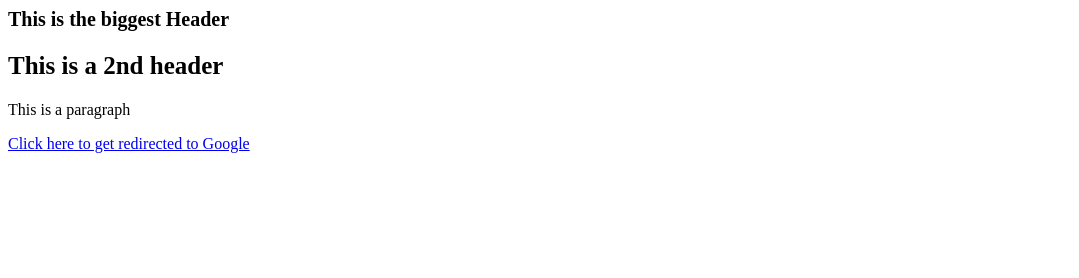
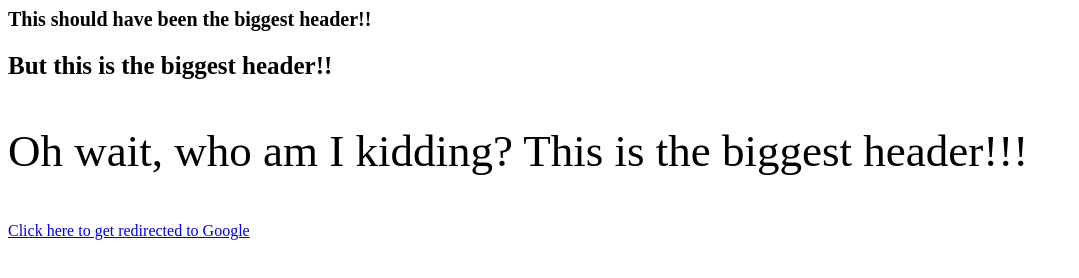
Before and after one commit to rohanpandav/website-test, a plain HTML site: page pageone.html in a window 1280 px wide. Shown: the whole page, without its empty margins (0-1079 px from the left). Drawn offline with Linux system fonts and the light colour scheme.

Commit message:
P tag changed

```diff
--- a/css/test.css
+++ b/css/test.css
@@ -4,3 +4,6 @@ h1{
 h2{
 	font-size: 25px;
 }
+p{
+	font-size: 45px;
+}
--- a/pageone.html
+++ b/pageone.html
@@ -1,12 +1,12 @@
 <html>
 <head>
-	<title>Here's a title</title>
+	<title>This is a CSS Powered Web Page</title>
 	<link rel="stylesheet" type="text/css" href="css/test.css">
 </head>
 <body>
-<h1>This is the biggest Header</h1>
-<h2>This is a 2nd header</h2>
-<p>This is a paragraph</p>
+<h1>This should have been the biggest header!!</h1>
+<h2>But this is the biggest header!!</h2>
+<p>Oh wait, who am I kidding? This is the biggest header!!!</p>
 <div>
 	<a href="www.google.com" target="_blank">Click here to get redirected to Google</a>
 </div>
```
